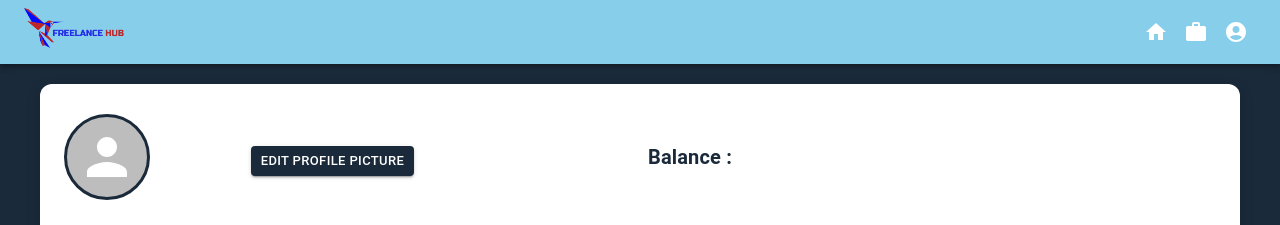
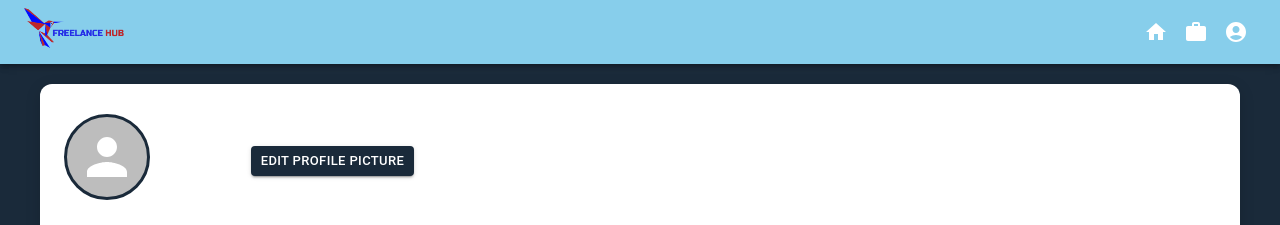
Before and after one commit to Lyx312/project-fpw, a Next.js app: page /profile in a window 1280 px wide. Shown: the top 225 px of the page. Built offline with nearby package versions, Linux system fonts and the light colour scheme; no server answers; the database is empty; what @mui/material-nextjs would draw is missing.

Commit message:
remove balance at profile

```diff
--- a/src/app/(pages)/profile/page.tsx
+++ b/src/app/(pages)/profile/page.tsx
@@ -257,12 +257,6 @@ const UserProfile = () => {
               <Typography variant="body2" color="textSecondary">
                 {currUser?.email}
               </Typography>
-              <Typography
-                variant="h6"
-                sx={{ fontWeight: "bold", color: "#1A2A3A" }}
-              >
-                Balance : {currUser?.balance}
-              </Typography>
             </Grid>
           </Grid>
 
```
